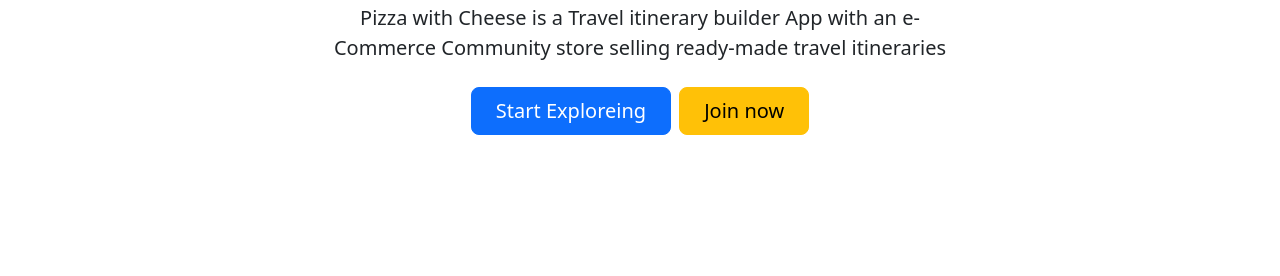
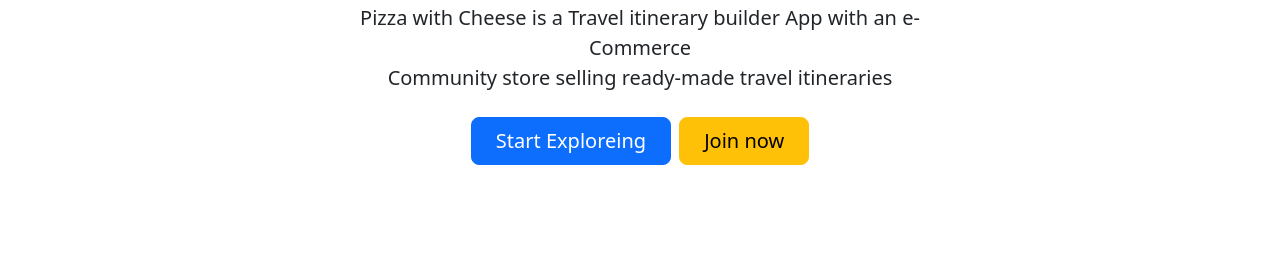
Before and after one commit to SaeedAMAbdullah/PwC-HTML-Landing-Page, a plain HTML site: page index.html in a window 1280 px wide. Shown: the part 449-725 px from the top of the page. Drawn offline with nearby package versions, Linux system fonts and the light colour scheme.

Commit message:
Add files via upload

```diff
--- a/index.html
+++ b/index.html
@@ -43,7 +43,7 @@
             <img class="d-block mx-auto mb-4" src="logo.jpg" alt="" width="200" height="200">
             <h1 class="display-5 fw-bold">Pizza with Cheese Community</h1>
             <div class="col-lg-6 mx-auto">
-              <p class="lead mb-4">Pizza with Cheese is a Travel itinerary builder App with an e-Commerce Community store selling ready-made travel itineraries</p>
+              <p class="lead mb-4">Pizza with Cheese is a Travel itinerary builder App with an e-Commerce<br>Community store selling ready-made travel itineraries</p>
               <div class="d-grid gap-2 d-sm-flex justify-content-sm-center">
                 <button type="button" class="btn btn-primary btn-lg px-4">Start Exploreing</button>
                 <button type="button" class="btn btn-warning btn-lg px-4 gap-3">Join now</button>
```
